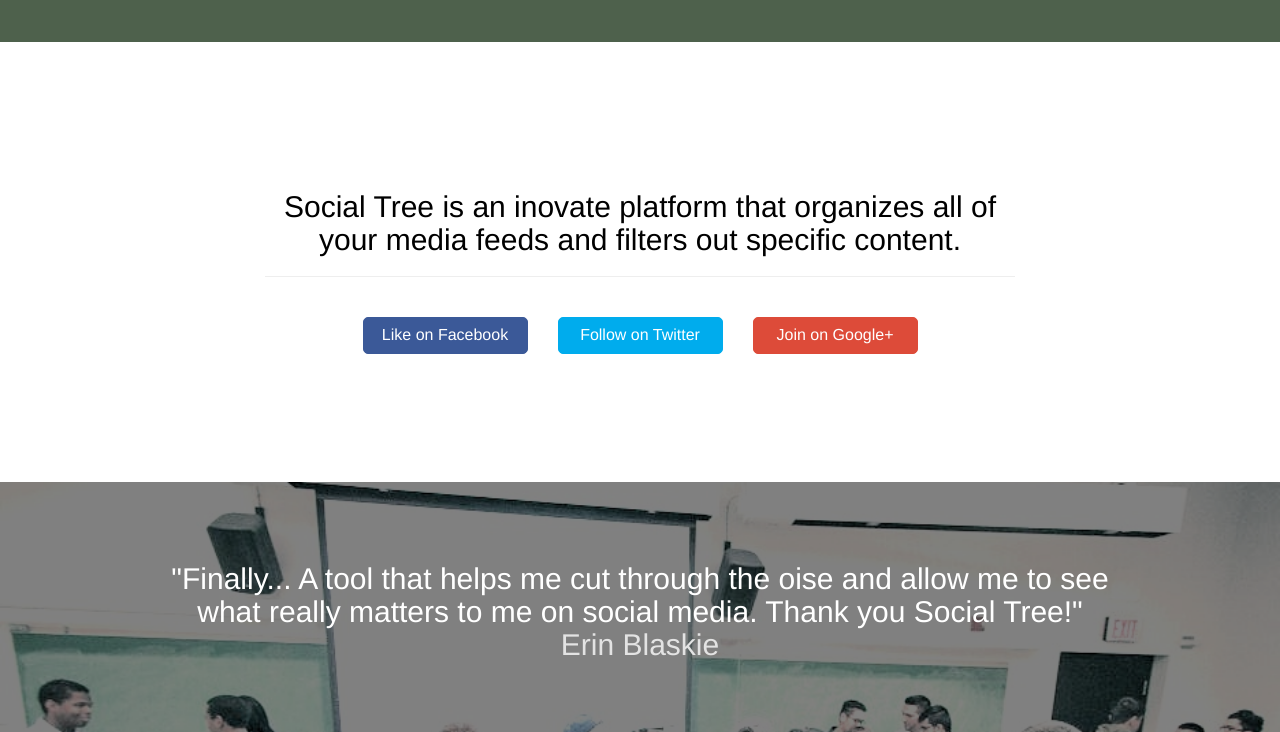
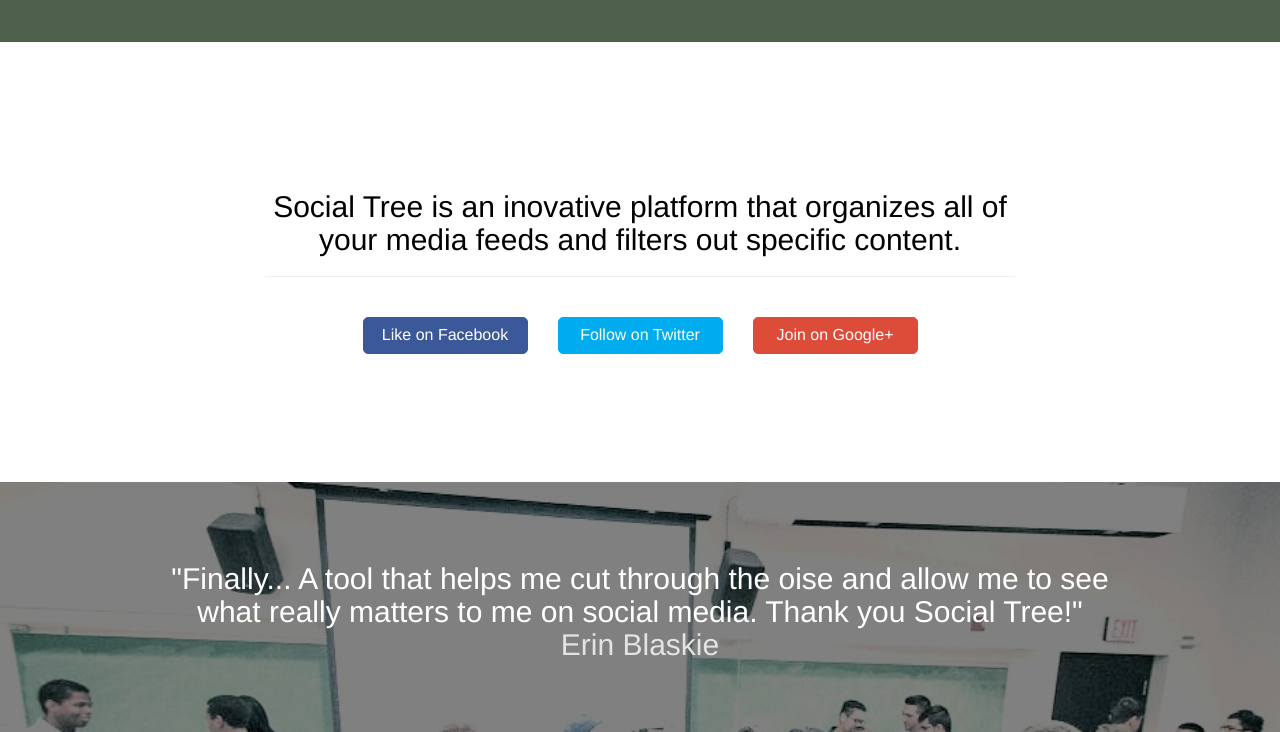
Before and after one commit to patforg/socialtree, a website: page public/index.html in a window 1280 px wide. Shown: the part 1008-1740 px from the top of the page. Drawn offline with nearby package versions, Linux system fonts and the light colour scheme.

Commit message:
changed inovate to inovative

```diff
--- a/public/index.html
+++ b/public/index.html
@@ -40,7 +40,7 @@
 		<div class="container">
 			<div class="row text-center">
 				<div class="col-md-8 col-md-12 col-md-offset-2">
-					<h2>Social Tree is an inovate platform that organizes all of your media feeds and filters out specific content.</h2><hr><br>
+					<h2>Social Tree is an inovative platform that organizes all of your media feeds and filters out specific content.</h2><hr><br>
 				</div>
 				<div class="col-md-2 col-md-12 col-md-offset-3">
 						<a href="https://www.facebook.com/pages/Socialtree/424475594377463" class="btn btn-primary btn-facebook">Like on Facebook</a>
```
